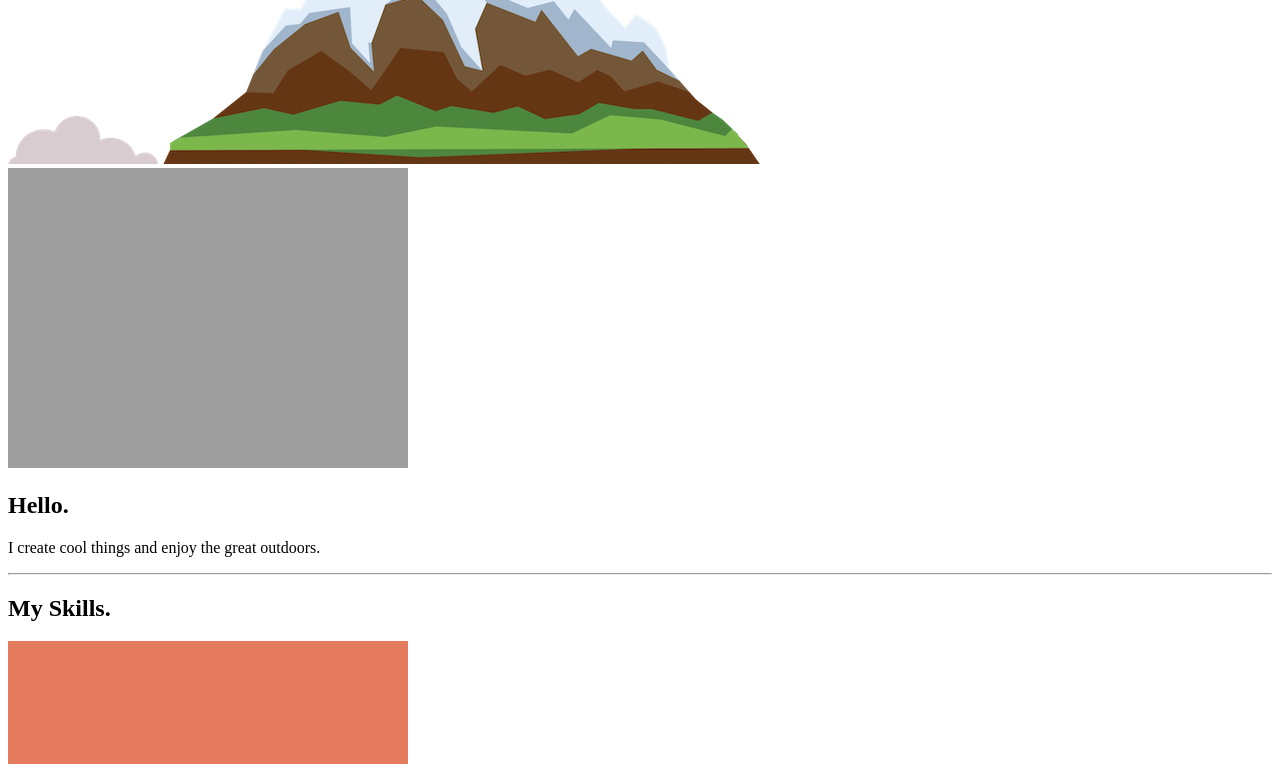
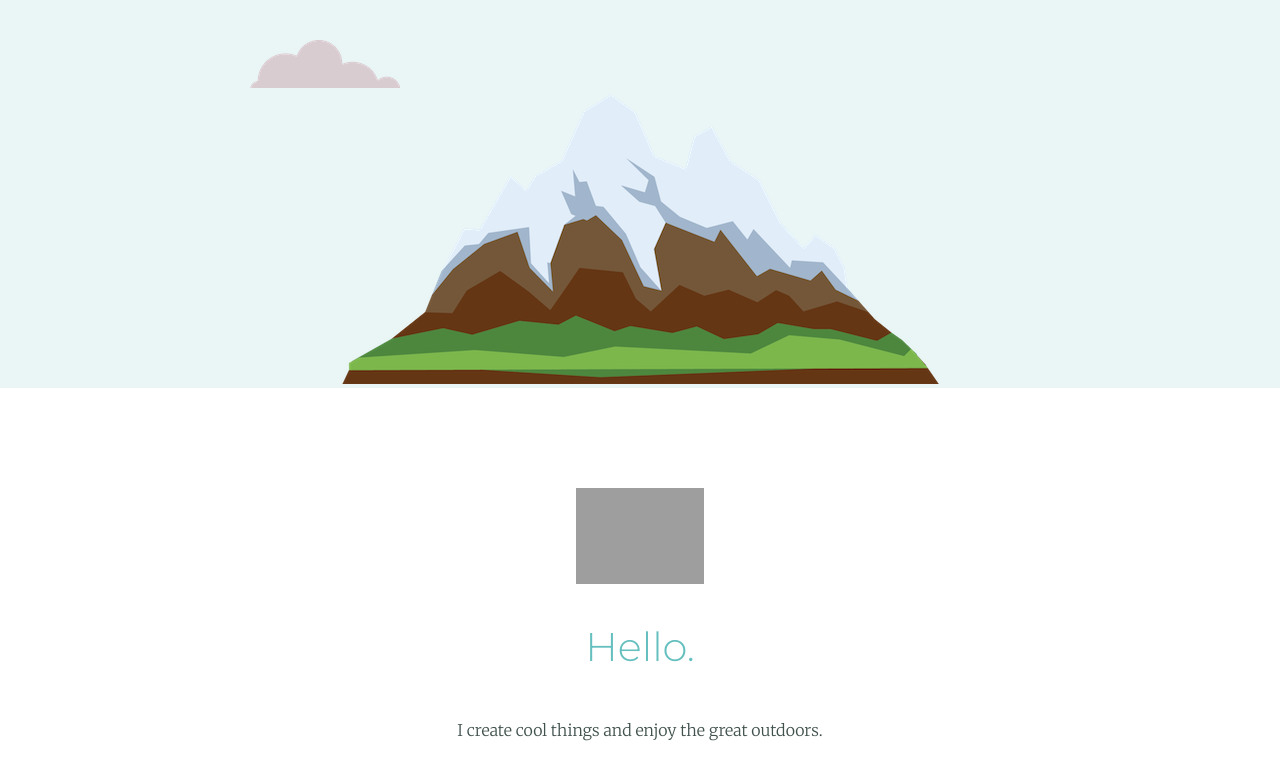
Before and after one commit to alex-benson/CSS-MySite, a plain HTML site: page index.html in a window 1280 px wide. Shown: the part 380-1144 px from the top of the page. Drawn offline with Linux system fonts and the light colour scheme; the site is published under a folder, as on GitHub Pages, so addresses that start at the root find nothing.

Commit message:
Update index.html

```diff
--- a/index.html
+++ b/index.html
@@ -4,7 +4,7 @@
 <head>
   <meta charset="utf-8">
   <title>Alex's CSS Website</title>
-  <link rel="stylesheet" type="text/css" href="/css/style.css">
+  <link rel="stylesheet" type="text/css" href="CSS/style.css">
   <link rel="icon" href="favicon.ico">
   <link rel="preconnect" href="https://fonts.gstatic.com">
   <link href="https://fonts.googleapis.com/css2?family=Merriweather:wght@300&family=Montserrat:wght@300&family=Sacramento&display=swap" rel="stylesheet">
```
